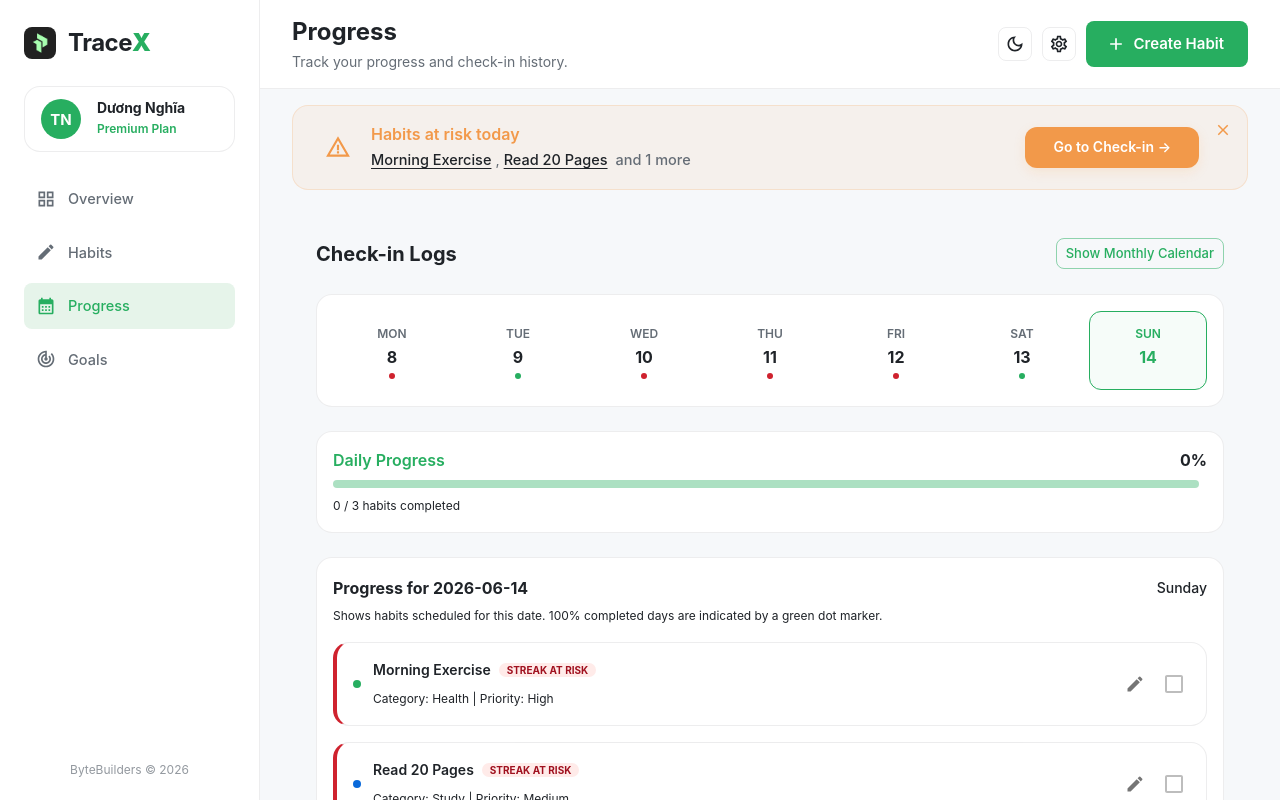
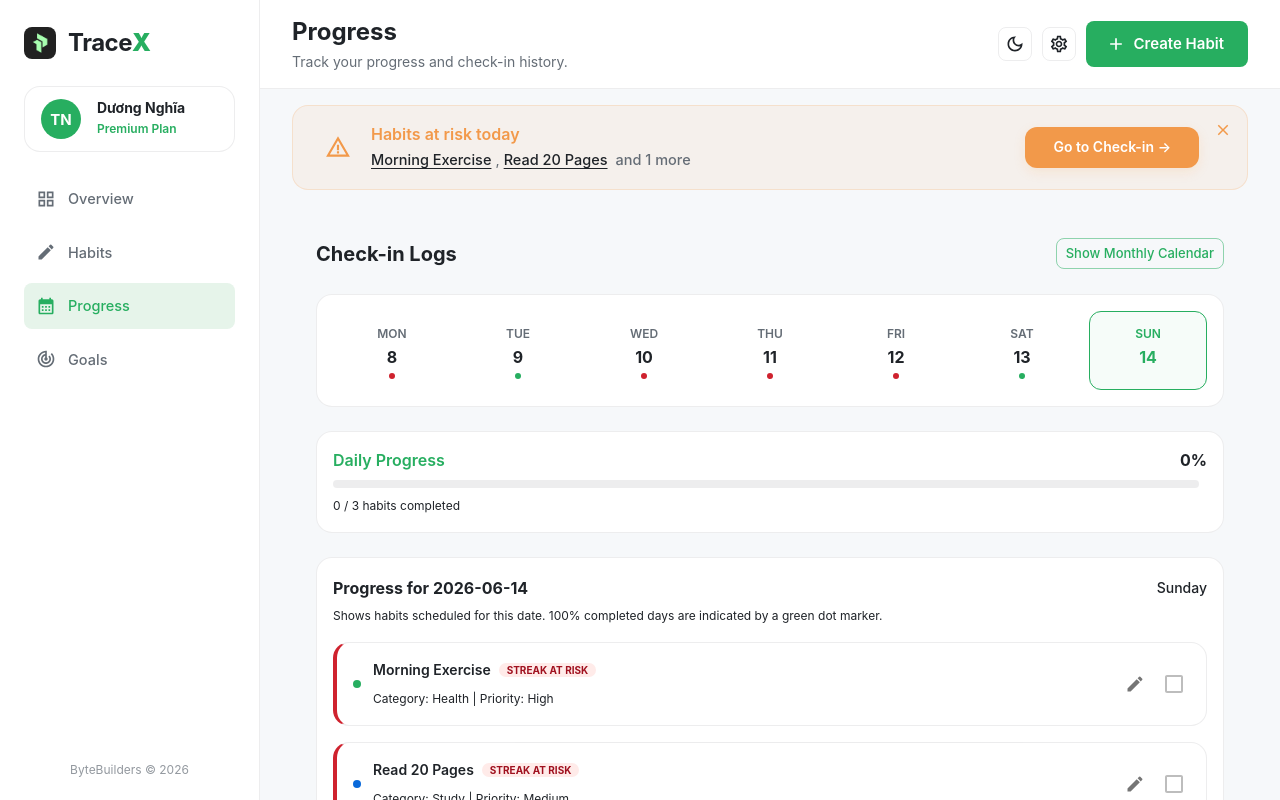
Before and after one commit to NghiaDPTWorkk/habit-hub, a React (Vite) app in the folder fe/: page /checkins in a window 1280 px wide. Built offline with nearby package versions, Linux system fonts and the light colour scheme.

Commit message:
fix: HH-54 - fix-progress-bar-color-ux

```diff
--- a/fe/src/components/ui/ProgressBar.tsx
+++ b/fe/src/components/ui/ProgressBar.tsx
@@ -35,6 +35,7 @@ export const ProgressBar: React.FC<ProgressBarProps> = ({
           sx={{
             height: pxToRem(height),
             borderRadius: pxToRem(height / 2),
+            bgcolor: 'divider',
           }}
         />
       </Box>
```
